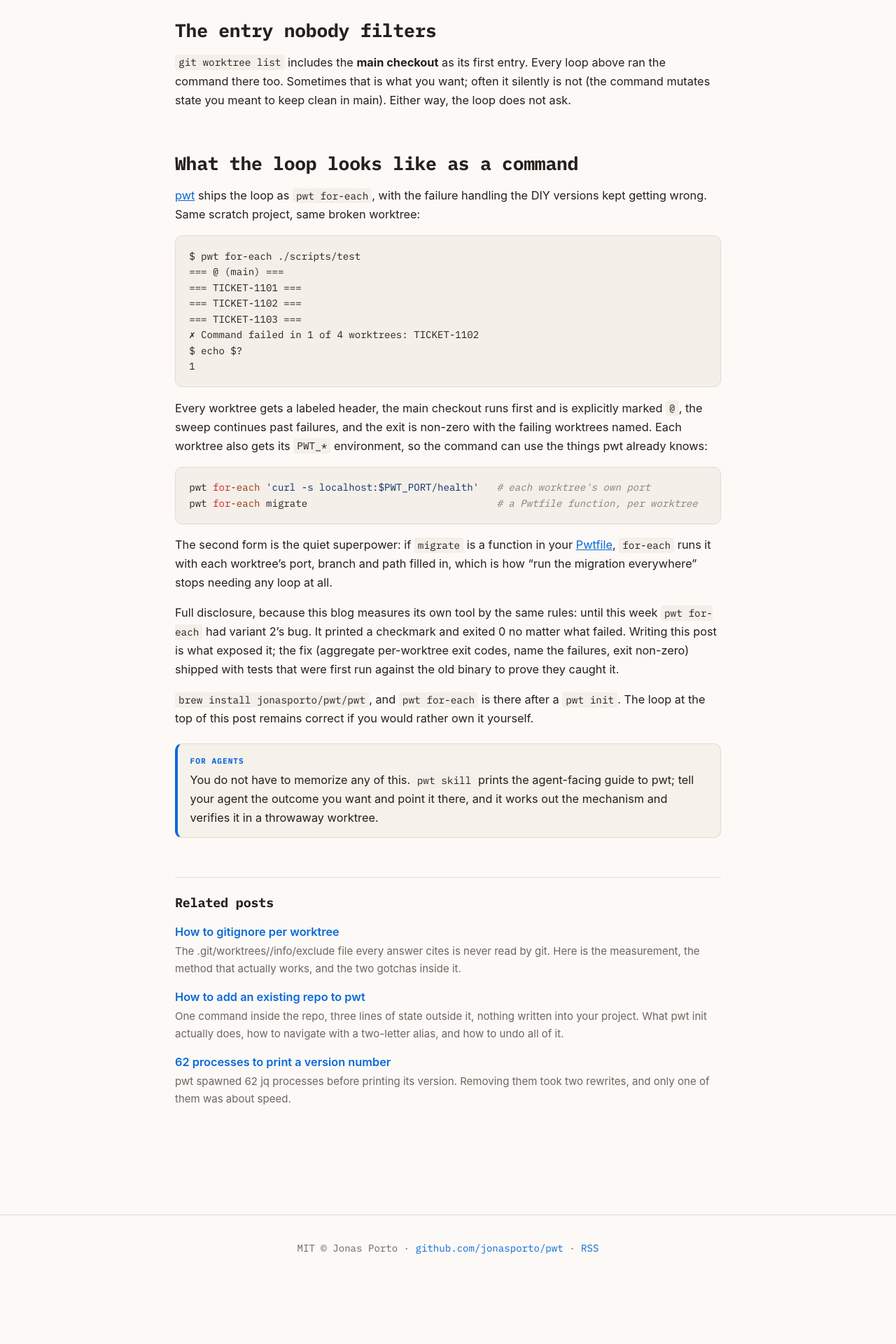
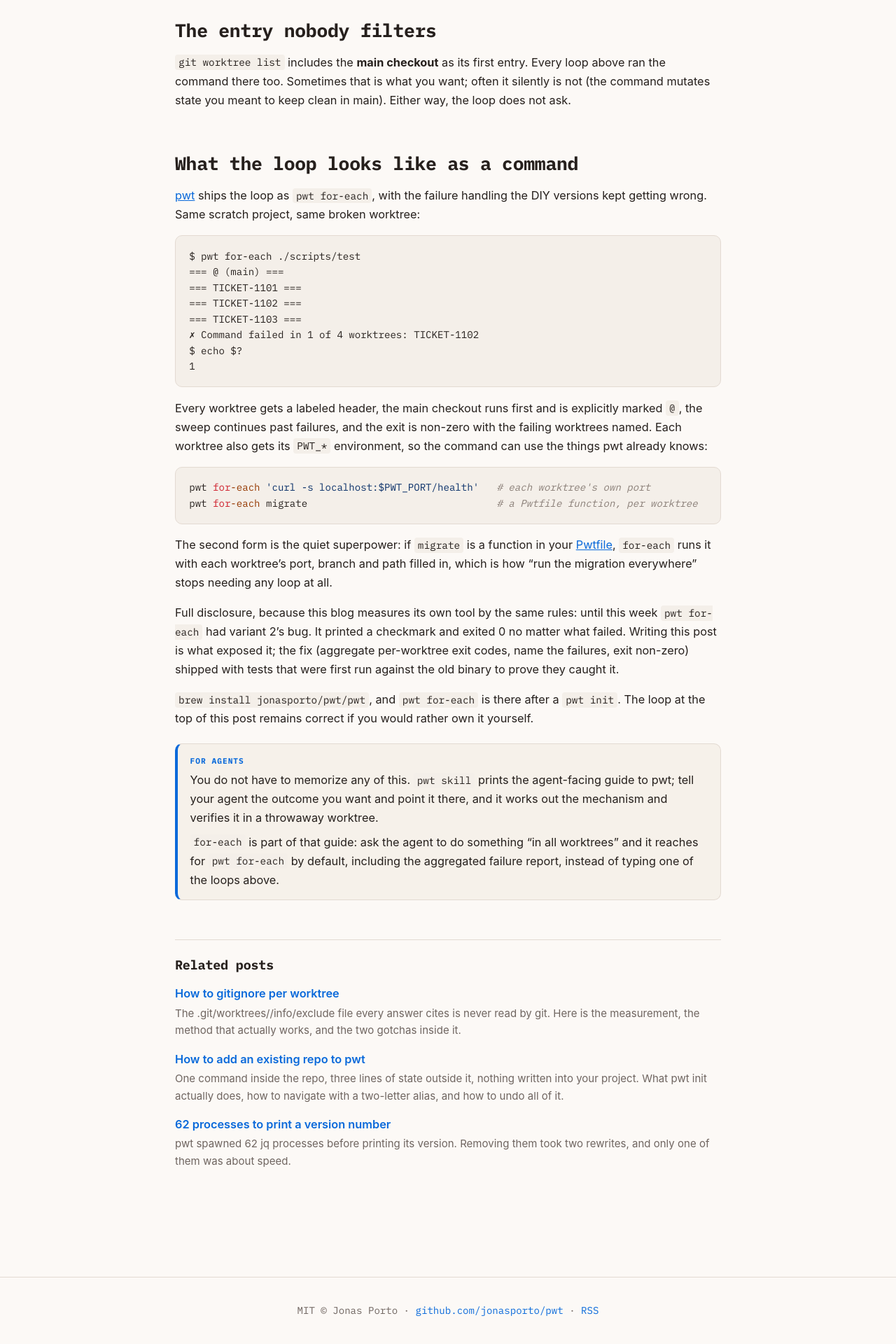
Before and after one commit to jonasporto/pwt, a Jekyll site: the page built from site/_posts/2026-08-16-how-to-run-a-command-in-every-git-worktree.md, in a window 1280 px wide. Shown: the part 1859-3779 px from the top of the page at 70% size. Built offline with Jekyll 4.4.1, drawn with Linux system fonts in a browser that asks for light colours; before the commit the page ends 3691 px from its top, so only the background shows below that.

Commit message:
Agent hint accepts a per-article extension (agent_hint_extra)
The default box stays; a front-matter field appends an article-specific
paragraph ('for-each is part of the guide; ask for all-worktrees and the
agent uses it by default'). Extras added to the three posts whose
mechanism the shipped guide covers explicitly.

```diff
--- a/site/_layouts/post.html
+++ b/site/_layouts/post.html
@@ -17,6 +17,7 @@ layout: default
     the agent-facing guide to pwt; tell your agent the outcome you want and
     point it there, and it works out the mechanism and verifies it in a
     throwaway worktree.</p>
+    {% if page.agent_hint_extra %}{{ page.agent_hint_extra | markdownify }}{% endif %}
   </blockquote>
   {% endunless %}
 </article>
--- a/site/_posts/2026-08-16-how-to-run-a-command-in-every-git-worktree.md
+++ b/site/_posts/2026-08-16-how-to-run-a-command-in-every-git-worktree.md
@@ -3,6 +3,10 @@ title: "How to run a command in every git worktree"
 description: "Git has submodule foreach but no worktree foreach, so everyone writes the loop by hand. I tested the four versions the internet suggests: two hide failures, one aborts halfway, one breaks on a space."
 featured: true
 tags: [worktrees, cli, bash]
+agent_hint_extra: >-
+  `for-each` is part of that guide: ask the agent to do something "in all
+  worktrees" and it reaches for `pwt for-each` by default, including the
+  aggregated failure report, instead of typing one of the loops above.
 ---
 
 You have a handful of worktrees and one command to run in all of them:
--- a/site/assets/style.css
+++ b/site/assets/style.css
@@ -130,6 +130,7 @@ blockquote.hint, blockquote.hint-agent {
   border-left: 4px solid var(--accent); color: var(--fg);
 }
 blockquote.hint p, blockquote.hint-agent p { margin: 0; }
+blockquote.hint-agent p + p { margin-top: 0.5rem; }
 blockquote.hint-agent::before {
   content: "FOR AGENTS"; display: block; font-size: 0.7rem; font-weight: 700;
   letter-spacing: 0.09em; color: var(--accent); margin-bottom: 0.3rem;
```
Also changed, not shown: site/_posts/2026-08-14-how-to-deal-with-port-allocation-in-git-worktrees.md (+4 -0 lines), site/_posts/2026-08-15-how-to-gitignore-per-worktree.md (+4 -0 lines).
